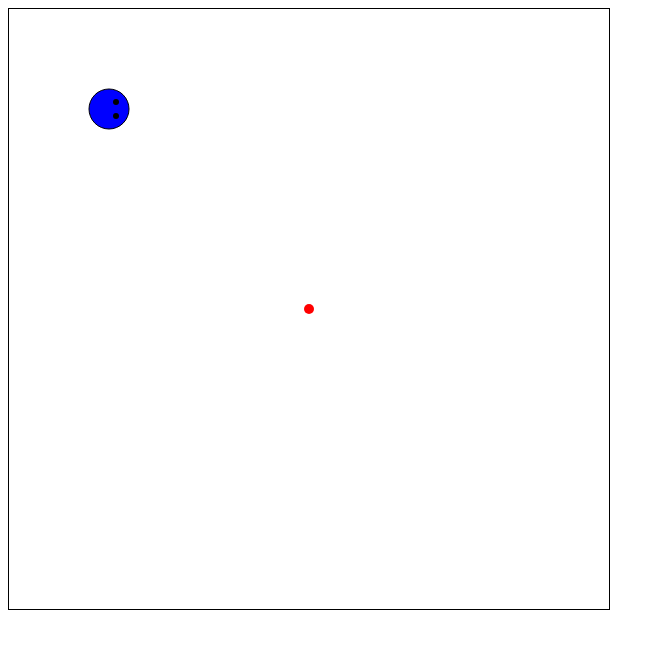
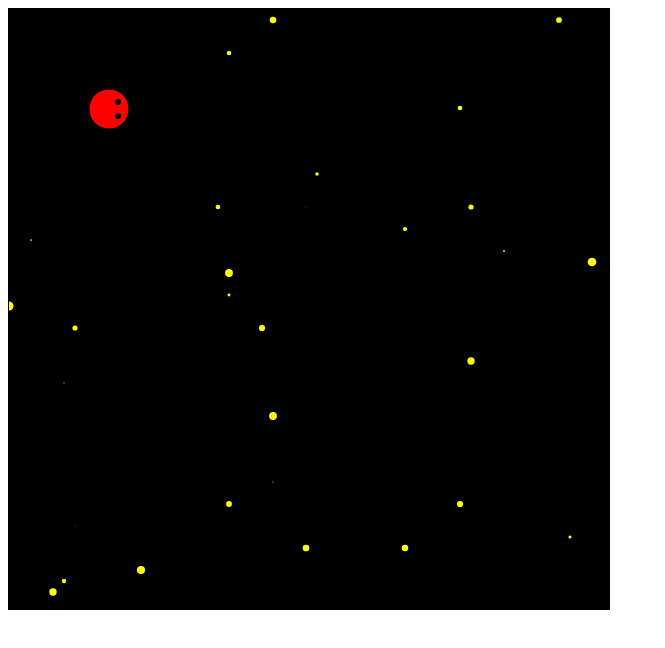
Before and after one commit to idea7654/webStudy, a plain HTML site: page index1.html in a window 1280 px wide. Shown: the whole page, without its empty margins (0-665 px from the left). Drawn offline with Linux system fonts and the light colour scheme.

Commit message:
20201111

```diff
--- a/index1.html
+++ b/index1.html
@@ -6,7 +6,7 @@
     <script src="index1.js"></script>
 </head>
 <body onload="init()">
-   <canvas id="myCanvas" width="600" height="600" style="border:1px solid #000000;">
+   <canvas id="myCanvas" width="600" height="600" style="border:1px solid #000000; background-color: black;">
       이 브라우져는 HTML5 canvas 태그를 제공하지 않습니다.
    </canvas>
 </body>
--- a/index1.js
+++ b/index1.js
@@ -6,21 +6,26 @@ var head = {
     wh: 20,
     d: 0 //각도
 };
-var food = {
-    x: 300,
-    y: 300,
-    wh: 5
-};
+var food = [];
+
+//{
+//    x: 300,
+//    y: 300,
+//    wh: 5
+//};
 var r_left, r_right, r_up, r_down;
-var speed = 8;
+var speed = 11;
 var tail = [];
 var test = "Hello";
 
 function update() {
-    if(head.d > 360){
+    var verAngle = (180 - head.d);
+    var horAngle = (360 - head.d);
+
+    if (head.d > 360) {
         head.d = head.d - 360;
     }
-    if(head.d < 0) {
+    if (head.d < 0) {
         head.d = head.d + 360;
     }
     var degree = head.d / 180 * Math.PI;
@@ -33,10 +38,13 @@ function update() {
 
     //(100, 100) //1번째 꼬리, 1틱 전에 0번째 꼬리
     //(120, 100) //0번째 꼬리
-    for(var i = tail.length - 1; i > 0; i--){
-        tail[i] = tail[i-1];
+    for (var i = tail.length - 1; i > 0; i--) {
+        tail[i] = tail[i - 1];
     }
-    tail[0] = {x: head.x, y: head.y};
+    tail[0] = {
+        x: head.x,
+        y: head.y
+    };
     //100, 100 -> 120, 100
     //0 - head
     //tail[1] = tail[0]
@@ -52,7 +60,7 @@ function update() {
         head.x += speed * Math.cos(degree);
         head.y += speed * Math.sin(degree);
     }
-    if(r_right === 0 && r_left === 0) {
+    if (r_right === 0 && r_left === 0) {
         head.x += speed * Math.cos(degree);
         head.y += speed * Math.sin(degree);
     }
@@ -62,6 +70,19 @@ function update() {
     //    if (r_down === 1) {
     //        head.y += speed;
     //    }
+
+    if (head.x + head.wh > vcanvas.width) {
+        head.d = verAngle;
+    }
+    if (head.x - head.wh < 0) {
+        head.d = verAngle;
+    }
+    if (head.y + head.wh > vcanvas.height) {
+        head.d = horAngle;
+    }
+    if (head.y - head.wh < 0) {
+        head.d = horAngle;
+    }
 }
 /*
 function collider() {
@@ -90,9 +111,12 @@ function eat(pos) {
     var d;
 
     d = Math.sqrt(dx * dx + dy * dy);
-    if (d < head.wh+food.wh) {
+    if (d < head.wh + pos.wh) {
         //꼬리를 증가시킴.
-        tail.push({x: null, y: null});
+        tail.push({
+            x: null,
+            y: null
+        });
         return true;
     } else {
         return false;
@@ -103,31 +127,42 @@ function eat(pos) {
     //3.
 }
 
-function newLocation() {
+function createFood() {
+    for (var i = 0; i < 30; i++) {
+        food.push({
+            x: Math.floor(Math.random() * vcanvas.width / speed) * speed,
+            y: Math.floor(Math.random() * vcanvas.height / speed) * speed,
+            wh: Math.random() * 5
+        });
+    }
+}
+
+function newLocation(params) {
     //food의 x, y좌표를 랜덤으로 바꿔주면 되겠다.
     //Math.random -> 0~0.9999999...까지를 반환
-    food.x = Math.floor(Math.random() * vcanvas.width / speed) * speed;
+    params.x = Math.floor(Math.random() * vcanvas.width / speed) * speed;
     //133
-    food.y = Math.floor(Math.random() * vcanvas.height / speed) * speed;
+    params.y = Math.floor(Math.random() * vcanvas.height / speed) * speed;
 }
 
 function drawHead() {
     ctx.beginPath();
-    ctx.fillStyle = "blue";
-    ctx.arc(0, 0, head.wh, 0, Math.PI*2);
+    ctx.fillStyle = "red";
+    ctx.arc(0, 0, head.wh, 0, Math.PI * 2);
     ctx.fill();
     ctx.stroke();
     //head
     ctx.fillStyle = "black";
     ctx.beginPath();
-    ctx.arc(7, -7, 3, 0, Math.PI*2);
+    ctx.arc(9, -7, 3, 0, Math.PI * 2);
     ctx.fill();
     ctx.beginPath();
-    ctx.arc(7, 7, 3, 0, Math.PI*2);
+    ctx.arc(9, 7, 3, 0, Math.PI * 2);
     ctx.fill();
+    //eyes
 }
 
-function draw(){
+function draw() {
     ctx.save();
     ctx.translate(head.x, head.y);
     ctx.rotate(head.d / 180 * Math.PI);
@@ -138,7 +173,7 @@ function draw(){
 function drawTail() {
     //꼬리를 그림
     //ctx.fillStyle = "skyblue";
-    for(var i = 0; i < tail.length -1; i++){
+    for (var i = 0; i < tail.length - 1; i++) {
         //ctx.fillRect(tail[i].x, tail[i].y, head.wh, head.wh);
         ctx.fillStyle = `rgb(${255 - i * 20}, 0, 0)`;
         ctx.beginPath();
@@ -147,24 +182,29 @@ function drawTail() {
     }
 }
 
-function drawFood() {
-    ctx.fillStyle = "red";
+function drawFood(params) {
+    ctx.fillStyle = "yellow";
     ctx.beginPath();
     //ctx.fillRect(food.x, food.y, food.wh, food.wh);
-    ctx.arc(food.x, food.y, food.wh, 0, Math.PI * 2);
+    ctx.arc(params.x, params.y, params.wh, 0, Math.PI * 2);
     ctx.fill();
 }
 
 function gameLoop() {
     ctx.clearRect(0, 0, vcanvas.width, vcanvas.height);
     update();
-    if(eat(food) === true) {
-        newLocation();
+    for (var i in food) {
+        drawFood(food[i]);
+        if (eat(food[i]) === true) {
+            newLocation(food[i]);
         }
+    }
+
     //collider();
-    drawFood();
+
+
+    draw();
     drawTail();
-    draw();
 }
 
 function init() {
@@ -174,6 +214,7 @@ function init() {
     //ctx.fillStyle = "black";
     //ctx.fillRect(head.x, head.y, head.wh, head.wh);
     //ctx.fill();
+    createFood();
 
     setInterval(gameLoop, 50);
 }
```
Lines whose indentation alone changed are shown as unchanged.
